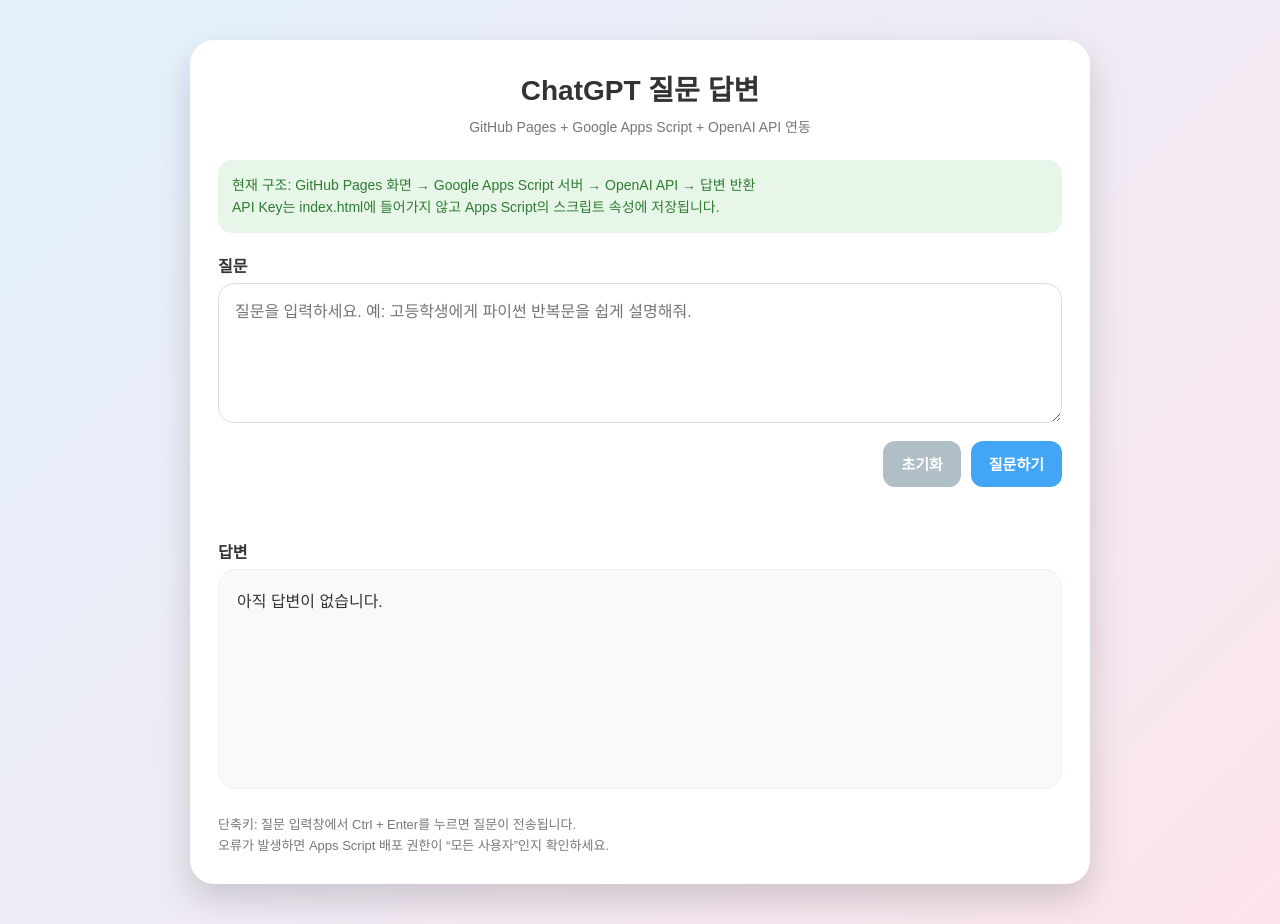
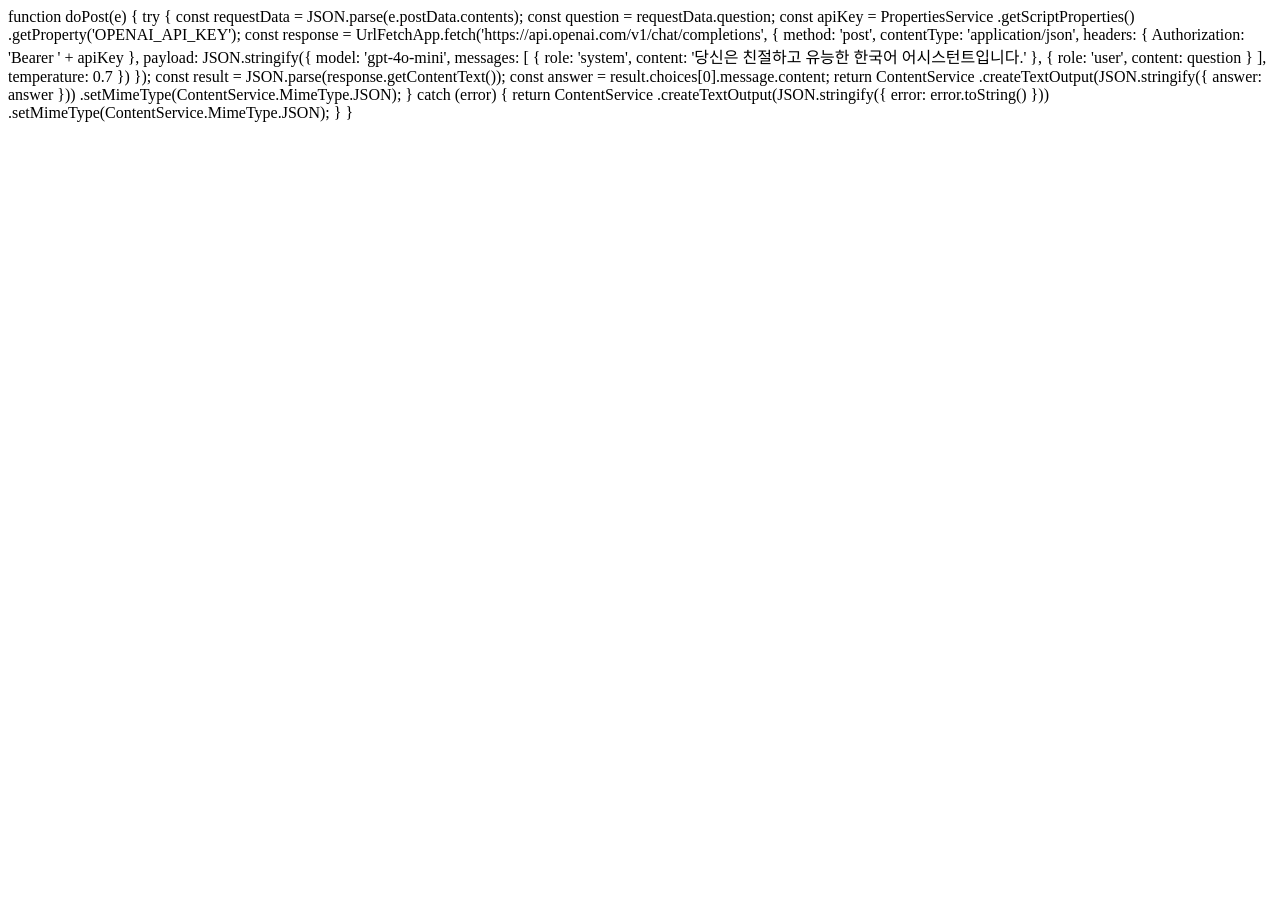
Before and after one commit to 24617-netizen/asdf, a plain HTML site: page index.html in a window 1280 px wide. After the commit the page ends 800 px from the top, so only its background shows below. Drawn offline with Linux system fonts and the light colour scheme.

Commit message:
Update index.html

```diff
--- a/index.html
+++ b/index.html
@@ -1,257 +1,49 @@
-<!DOCTYPE html>
-<html lang="ko">
-<head>
-  <meta charset="UTF-8" />
-  <meta name="viewport" content="width=device-width, initial-scale=1.0" />
-  <title>ChatGPT 질문 답변 페이지</title>
-  <style>
-    * {
-      box-sizing: border-box;
-    }
+function doPost(e) {
+  try {
+    const requestData = JSON.parse(e.postData.contents);
+    const question = requestData.question;
 
-    body {
-      margin: 0;
-      min-height: 100vh;
-      background: linear-gradient(135deg, #e3f2fd, #fce4ec);
-      font-family: Arial, sans-serif;
-      color: #333;
-    }
 
-    .container {
-      width: min(900px, 92%);
-      margin: 40px auto;
-      background: #ffffff;
-      border-radius: 24px;
-      padding: 28px;
-      box-shadow: 0 15px 35px rgba(0, 0, 0, 0.16);
-    }
+    const apiKey = PropertiesService
+      .getScriptProperties()
+      .getProperty('OPENAI_API_KEY');
 
-    h1 {
-      margin: 0 0 8px;
-      text-align: center;
-      font-size: 28px;
-    }
 
-    .subtitle {
-      text-align: center;
-      color: #777;
-      margin-bottom: 24px;
-      font-size: 14px;
-    }
-
-    .info {
-      padding: 14px;
-      margin-bottom: 20px;
-      border-radius: 14px;
-      background: #e8f5e9;
-      color: #2e7d32;
-      font-size: 14px;
-      line-height: 1.6;
-    }
-
-    .chat-box {
-      display: flex;
-      flex-direction: column;
-      gap: 14px;
-    }
-
-    textarea {
-      width: 100%;
-      min-height: 140px;
-      resize: vertical;
-      padding: 16px;
-      border: 1px solid #ddd;
-      border-radius: 16px;
-      font-size: 16px;
-      line-height: 1.5;
-      outline: none;
-      font-family: Arial, sans-serif;
-    }
-
-    textarea:focus {
-      border-color: #42a5f5;
-      box-shadow: 0 0 0 3px rgba(66, 165, 245, 0.15);
-    }
-
-    .button-row {
-      display: flex;
-      gap: 10px;
-      justify-content: flex-end;
-      flex-wrap: wrap;
-    }
-
-    button {
-      border: none;
-      border-radius: 12px;
-      padding: 0 18px;
-      height: 46px;
-      font-size: 15px;
-      cursor: pointer;
-      transition: 0.15s;
-      font-weight: bold;
-    }
-
-    button:hover {
-      transform: translateY(-2px);
-      opacity: 0.9;
-    }
-
-    button:disabled {
-      cursor: not-allowed;
-      opacity: 0.6;
-      transform: none;
-    }
-
-    .ask-btn {
-      background: #42a5f5;
-      color: white;
-    }
-
-    .clear-btn {
-      background: #b0bec5;
-      color: white;
-    }
-
-    .answer-box {
-      min-height: 220px;
-      padding: 18px;
-      border-radius: 18px;
-      background: #f7f9fb;
-      border: 1px solid #edf1f5;
-      line-height: 1.7;
-      white-space: pre-wrap;
-      word-break: break-word;
-    }
-
-    .status {
-      min-height: 24px;
-      color: #555;
-      font-size: 14px;
-    }
-
-    .label {
-      font-weight: bold;
-      margin-bottom: 6px;
-    }
-
-    .help {
-      margin-top: 12px;
-      font-size: 13px;
-      color: #777;
-      line-height: 1.6;
-    }
-
-    @media (max-width: 700px) {
-      .button-row {
-        justify-content: stretch;
-      }
-
-      button {
-        width: 100%;
-      }
-    }
-  </style>
-</head>
-<body>
-  <div class="container">
-    <h1>ChatGPT 질문 답변</h1>
-    <div class="subtitle">GitHub Pages + Google Apps Script + OpenAI API 연동</div>
-
-    <div class="info">
-      현재 구조: GitHub Pages 화면 → Google Apps Script 서버 → OpenAI API → 답변 반환<br />
-      API Key는 index.html에 들어가지 않고 Apps Script의 스크립트 속성에 저장됩니다.
-    </div>
-
-    <div class="chat-box">
-      <div>
-        <div class="label">질문</div>
-        <textarea id="questionInput" placeholder="질문을 입력하세요. 예: 고등학생에게 파이썬 반복문을 쉽게 설명해줘."></textarea>
-      </div>
-
-      <div class="button-row">
-        <button class="clear-btn" id="clearBtn">초기화</button>
-        <button class="ask-btn" id="askBtn">질문하기</button>
-      </div>
-
-      <div id="status" class="status"></div>
-
-      <div>
-        <div class="label">답변</div>
-        <div id="answerBox" class="answer-box">아직 답변이 없습니다.</div>
-      </div>
-
-      <div class="help">
-        단축키: 질문 입력창에서 Ctrl + Enter를 누르면 질문이 전송됩니다.<br />
-        오류가 발생하면 Apps Script 배포 권한이 “모든 사용자”인지 확인하세요.
-      </div>
-    </div>
-  </div>
-
-  <script>
-    const APPS_SCRIPT_URL = 'https://script.google.com/macros/s/AKfycbxTmD_aKFktnu5BcmOj0x84D15A5qOEkAbpoyJ7DEGzJR7UayIGwKLDL7nFhU3hbB_wVw/exec';
-
-    const questionInput = document.getElementById('questionInput');
-    const answerBox = document.getElementById('answerBox');
-    const statusBox = document.getElementById('status');
-    const askBtn = document.getElementById('askBtn');
-    const clearBtn = document.getElementById('clearBtn');
-
-    askBtn.addEventListener('click', askChatGPT);
-    clearBtn.addEventListener('click', clearPage);
-
-    questionInput.addEventListener('keydown', function(event) {
-      if (event.key === 'Enter' && event.ctrlKey) {
-        askChatGPT();
-      }
+    const response = UrlFetchApp.fetch('https://api.openai.com/v1/chat/completions', {
+      method: 'post',
+      contentType: 'application/json',
+      headers: {
+        Authorization: 'Bearer ' + apiKey
+      },
+      payload: JSON.stringify({
+        model: 'gpt-4o-mini',
+        messages: [
+          {
+            role: 'system',
+            content: '당신은 친절하고 유능한 한국어 어시스턴트입니다.'
+          },
+          {
+            role: 'user',
+            content: question
+          }
+        ],
+        temperature: 0.7
+      })
     });
 
-    async function askChatGPT() {
-      const question = questionInput.value.trim();
 
-      if (!question) {
-        alert('질문을 입력해주세요.');
-        return;
-      }
+    const result = JSON.parse(response.getContentText());
+    const answer = result.choices[0].message.content;
 
-      try {
-        setLoading(true);
-        answerBox.textContent = '답변을 생성하는 중입니다...';
-        statusBox.textContent = 'Apps Script 서버에 요청을 보내는 중입니다.';
 
-        const response = await fetch(APPS_SCRIPT_URL, {
-          method: 'POST',
-          body: JSON.stringify({
-            question: question
-          })
-        });
+    return ContentService
+      .createTextOutput(JSON.stringify({ answer: answer }))
+      .setMimeType(ContentService.MimeType.JSON);
 
-        const data = await response.json();
 
-        if (data.error) {
-          throw new Error(data.error);
-        }
-
-        answerBox.textContent = data.answer || '답변을 가져오지 못했습니다.';
-        statusBox.textContent = '답변 생성 완료';
-      } catch (error) {
-        console.error(error);
-        answerBox.textContent = '오류가 발생했습니다.\n\n' + error.message;
-        statusBox.textContent = '요청 실패';
-      } finally {
-        setLoading(false);
-      }
-    }
-
-    function setLoading(isLoading) {
-      askBtn.disabled = isLoading;
-      askBtn.textContent = isLoading ? '생성 중...' : '질문하기';
-    }
-
-    function clearPage() {
-      questionInput.value = '';
-      answerBox.textContent = '아직 답변이 없습니다.';
-      statusBox.textContent = '';
-    }
-  </script>
-</body>
-</html>
+  } catch (error) {
+    return ContentService
+      .createTextOutput(JSON.stringify({ error: error.toString() }))
+      .setMimeType(ContentService.MimeType.JSON);
+  }
+}
```
